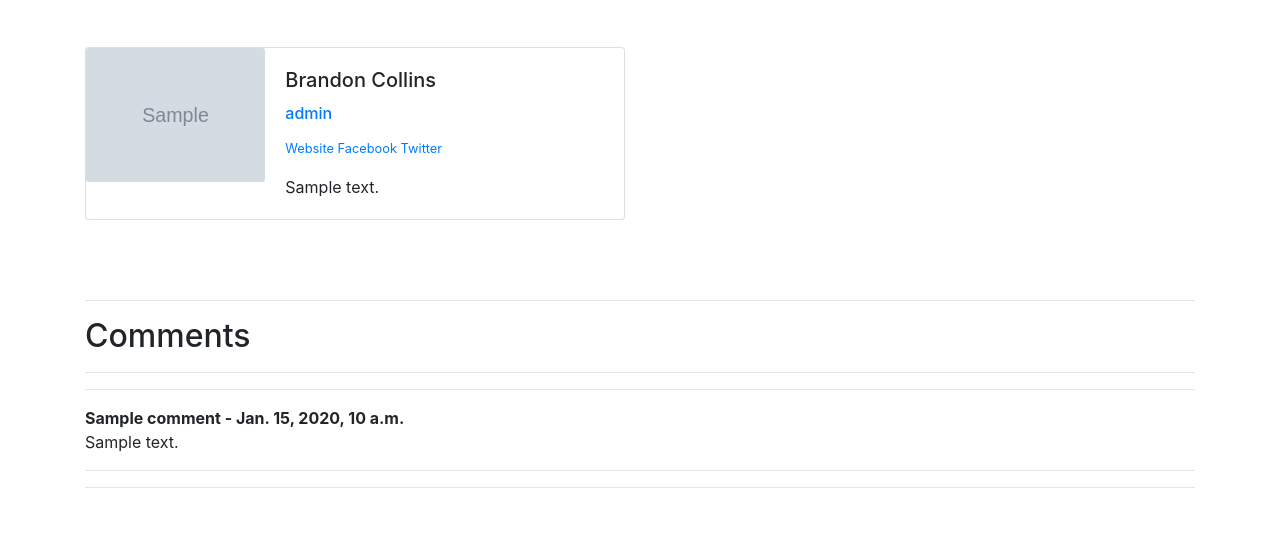
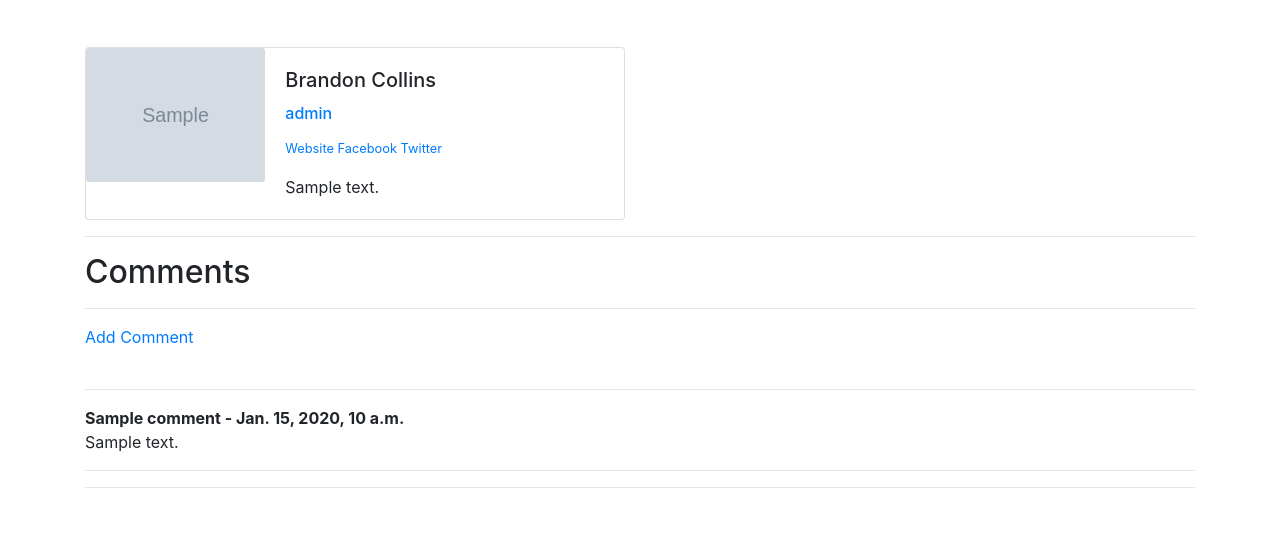
Before and after one commit to BrandonPCollins/my-project-4, a Django app: page /article/1 in a window 1280 px wide. Shown: the part 719-1271 px from the top of the page. Run offline with Django 4.2, Linux system fonts and the light colour scheme; data comes from the database, SQL or seed files in the repository; tables that the repository leaves empty hold one stand-in row (values such as "Sample post"); grey boxes marked "Sample" are stand-in pictures; some libraries are stand-ins or nearby versions.

Commit message:
Make Comments

```diff
--- a/myblog/forms.py
+++ b/myblog/forms.py
@@ -1,7 +1,7 @@
 from django import forms
 from django.contrib.auth.forms import PasswordChangeForm
 from django.contrib.auth.models import User
-from .models import Post, Category
+from .models import Post, Category, Comment
 
 #Grab the Categories created in the admin panel
 choices = Category.objects.all().values_list('name','name')
@@ -46,3 +46,13 @@ class PasswordChangingForm(PasswordChangeForm):
     class Meta:
         model = User
         fields = ('old_password', 'new_password1', 'new_password2', )
+
+class CommentForm(forms.ModelForm):
+    class Meta:
+        model = Comment
+        fields = ('name', 'body',)
+
+        widgets = {
+            'name': forms.TextInput(attrs={'class': 'form-control'}),
+            'body': forms.Textarea(attrs={'class': 'form-control'}),
+        }
--- a/myblog/templates/article_details.html
+++ b/myblog/templates/article_details.html
@@ -99,13 +99,16 @@
         </div>
     </div>
 
-    <br><br>
+    <!--Comments -->
     <hr>
     <h2>Comments</h2>
     <hr>
     {% if not post.comments.all %}
-        No Comments Yet...<a href="#">Be the first?</a>
+        No Comments Yet...<a href="{% url 'add_comment' post.pk %}">Be the first?</a>
     {% else %}
+
+        <a href="{% url 'add_comment' post.pk %}">Add Comment</a>
+        <br><br>
         {% for comment in post.comments.all %}
             <strong>
             <hr>
--- a/myblog/urls.py
+++ b/myblog/urls.py
@@ -1,6 +1,6 @@
 from django.urls import path
 #from . import views
-from .views import HomeView, ArticleDetailView, AddPostView, UpdatePostView, DeletePostView, AddCategoryView, CategoryView, CategoryListView, LikeView, PasswordsChangeView
+from .views import HomeView, ArticleDetailView, AddPostView, UpdatePostView, DeletePostView, AddCategoryView, CategoryView, CategoryListView, LikeView, PasswordsChangeView, AddCommentView
 from django.contrib.auth import views as auth_views
 from . import views
 
@@ -15,6 +15,7 @@ urlpatterns = [
     path('category/<str:cats>/', CategoryView, name='category'),
     path('category-list', CategoryListView, name='category-list'),
     path('like/<int:pk>', LikeView, name='like_post'),
+    path('article/<int:pk>/comment/', AddCommentView.as_view(), name='add_comment'),
 
     path('<int:uid>/password/', PasswordsChangeView.as_view(template_name='change-password.html')),
     path('password_success', views.password_success, name="password_success"),
--- a/myblog/views.py
+++ b/myblog/views.py
@@ -3,8 +3,8 @@ from django.shortcuts import render, get_object_or_404
 from django.views.generic import ListView, DetailView, CreateView, UpdateView, DeleteView
 from django.contrib.auth.views import PasswordChangeView
 from django.contrib.auth.forms import PasswordChangeForm
-from .models import Post, Category
-from .forms import PostForm, EditForm, PasswordChangingForm
+from .models import Post, Category, Comment
+from .forms import PostForm, EditForm, PasswordChangingForm, CommentForm
 from django.urls import reverse_lazy, reverse
 from django.http import HttpResponseRedirect
 
@@ -63,12 +63,23 @@ class ArticleDetailView(DetailView):
         context["liked"] = liked
         return context
 
+class AddCommentView(CreateView):
+    model = Comment
+    form_class = CommentForm
+    template_name = "add_comment.html"
+
+    def form_valid(self, form):
+        form.instance.post_id = self.kwargs['pk']
+        return super().form_valid(form)
+
+    def get_success_url(self):
+        return reverse('article-detail', kwargs={'pk': self.kwargs['pk']})
+
 class AddPostView(CreateView):
     model = Post
     form_class = PostForm
     template_name = "add_post.html"
     #fields = '__all__'
-    #fields = ('title', 'body')
 
 class AddCategoryView(CreateView):
     model = Category
```
Also changed, not shown: myblog/templates/add_comment.html (added, +19 -0 lines).
